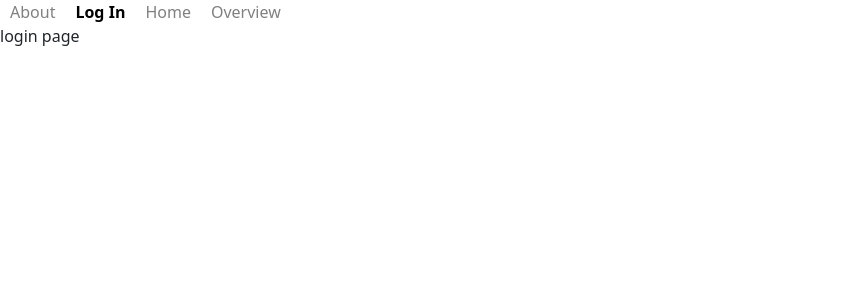
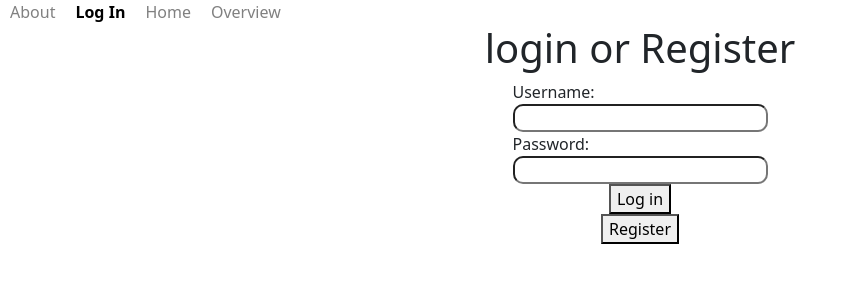
Before and after one commit to rmedge2/Budget-lingo_frontend, a React (Create React App) app: page /login in a window 1280 px wide. Shown: the top 300 px of the page, without its empty margins (0-857 px from the left). Built offline with nearby package versions, Linux system fonts and the light colour scheme; no server answers.

Commit message:
simple, janky login added

```diff
--- a/src/App.js
+++ b/src/App.js
@@ -15,10 +15,16 @@ function App() {
 
 
   const [logData, setLogs] = useState([{ name: '', amount: null, time: '' }])
+  const [userData, setUsers]=useState([])
   const [totalMoney, setTotalMoney]=useState(0)
 
   const getLogs = () => {
     return fetch('http://localhost:3000/logs')
+      .then(res => res.json())
+  }
+
+  const getUsers = () => {
+    return fetch('http://localhost:3000/users')
       .then(res => res.json())
   }
 
@@ -37,7 +43,7 @@ function App() {
   return (
     <div className="App">
       <BalanceData.Provider value={
-        { logData, setLogs, getLogs, convertDate, shorten, totalMoney, setTotalMoney }
+        { logData, setLogs, getLogs,userData, setUsers, getUsers, convertDate, shorten, totalMoney, setTotalMoney }
       }>
         <Header />
         <Routes>
--- a/src/components/LogInPage.js
+++ b/src/components/LogInPage.js
@@ -1,8 +1,82 @@
+import { useContext, useEffect, useState } from 'react'
+import BalanceData from './BalanceData'
+import './LoginPage.css'
+
 const LoginPage = () => {
 
+    const [username, setUsername] = useState('')
+    const [password, setPassword] = useState('')
+    const [currUser, setCurrUser]=useState('')
+    const [err, setErr] = useState('')
+
+
+    const{getUsers, setUsers, userData}=useContext(BalanceData)
+
+    const checkCredentials = () => {
+        console.log(userData)
+        let user = userData.find(user => user.userName == username)
+        if (!user)
+            return setErr('no such user!')
+        if (user.passWord != password)
+            return setErr('wrong password!')
+        localStorage.setItem('currentUser', user.id)
+        setErr(`logged as ${username}!`)
+        console.log('USER', user)
+    }
+
+    const addUser = async (data) => {
+        if (!username)
+            return setErr('enter username!')
+        if (!password)
+            return setErr('enter password!')
+        if (userData.find(user => user.userName == username))
+            return setErr('username taken!')
+        const jsonData = JSON.stringify(data)
+        const currentUser= await fetch('http://localhost:3000/users',
+            {
+                method: 'POST',
+                headers: {
+                    'Accept': 'application/json',
+                    'Content-Type': 'application/json'
+                },
+                body: jsonData
+            }
+        )
+        setCurrUser(currentUser)
+        setErr('registered!')
+    }
+
+    const fetchUsers = async () => {
+        let data = await getUsers()
+        setUsers(data)
+    }
+
+    useEffect(() => {
+        fetchUsers();
+    }, [])
+    useEffect(() => {
+        fetchUsers()
+        console.log(currUser)
+    },[currUser])
+
     return (
-        <div>
-            login page
+        <div className="login-page">
+            <h1>login or Register</h1>
+            <div className="username-box">
+                <div>
+                    Username:
+                </div>
+                <input type="text" onChange={e=>setUsername(e.target.value)}/>
+            </div>
+            <div className="password-box">
+                <div>
+                    Password:
+                </div>
+                <input type="text" onChange={e=>setPassword(e.target.value)}/>
+            </div>
+            <button onClick={() => checkCredentials()}>Log in</button>
+            <button onClick={() => addUser({userName:username, passWord:password})}>Register</button>
+            {err}
         </div>
     )
 }
--- /dev/null
+++ b/src/components/LoginPage.css
@@ -0,0 +1,7 @@
+
+
+.login-page{
+    display: flex;
+    flex-direction: column;
+    align-items: center;
+}
--- a/src/components/MainPage.js
+++ b/src/components/MainPage.js
@@ -63,11 +63,11 @@ const MainPage = () => {
     }
 
 
-
     const showData = async () => {
         const data = await getLogs()
+        const usrId=localStorage.getItem('currentUser')
 
-        setLogs(data.reverse())
+        setLogs([...data.reverse()].filter(logs=>logs.userId==usrId))
     }
 
 
@@ -88,6 +88,7 @@ const MainPage = () => {
 
     useEffect(() => {
         showData()
+
     }, [])
 
     useEffect(() => {
```
